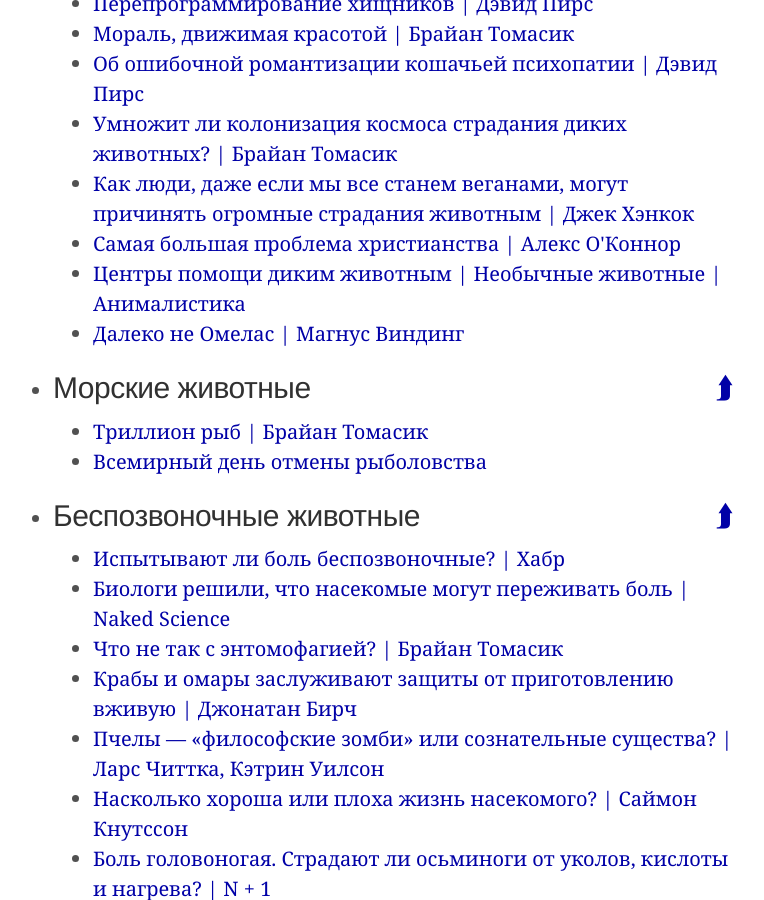
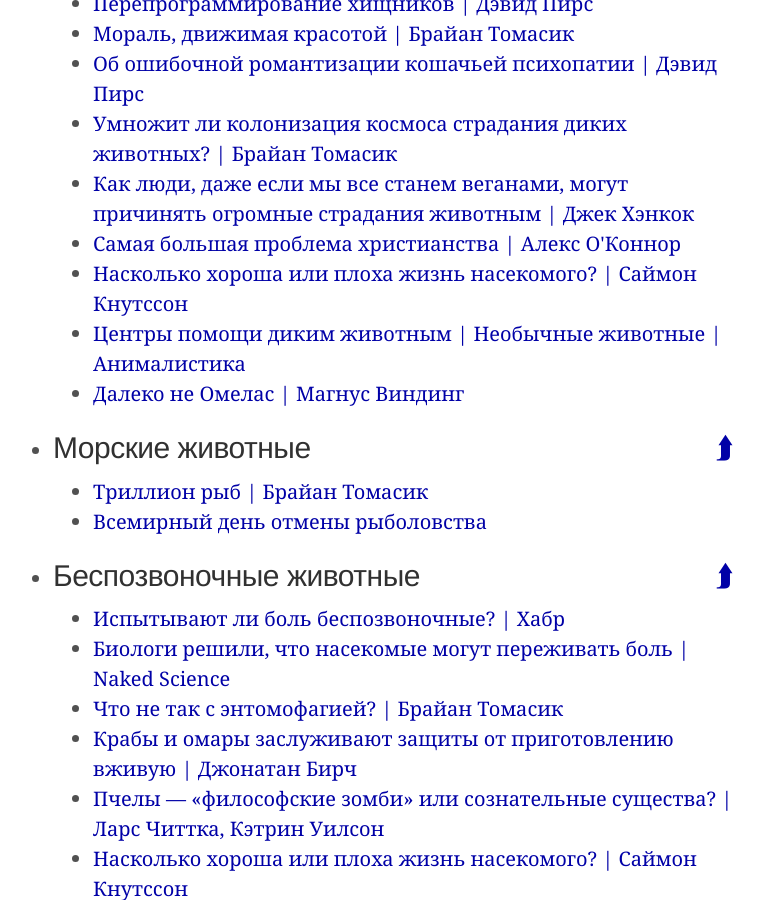
Before and after one commit to ReducingSuffering/reducingsuffering.github.io, a Jekyll site: the page built from index.md, in a window 1280 px wide and 900 px high, scrolled down 15980 px. Shown: the whole window, without its empty margins (267-1031 px from the left). Built offline with Jekyll 4.4.1, drawn with Linux system fonts in a browser that asks for light colours.

Commit message:
Update animals.html

```diff
--- a/_lists/animals.html
+++ b/_lists/animals.html
@@ -84,6 +84,7 @@
   - 222 # Умножит ли колонизация космоса страдания диких животных? — Брайан Томасик
   - 316 # Как люди, даже если мы все станем веганами, могут причинять огромные страдания животным — Humane Hancock
   - 348 # Самая большая проблема христианства — Алекс О'Коннор
+  - 680 # Насколько хороша или плоха жизнь насекомого? — Саймон Кнутссон
   # - 515 # Река, выходящая из Эдема (фрагмент) — Ричард Докинз
   - 282 # Центры помощи диким животным — Необычные животные. Анималистика
   - 595 # Далеко не Омелас — Магнус Виндинг
```
